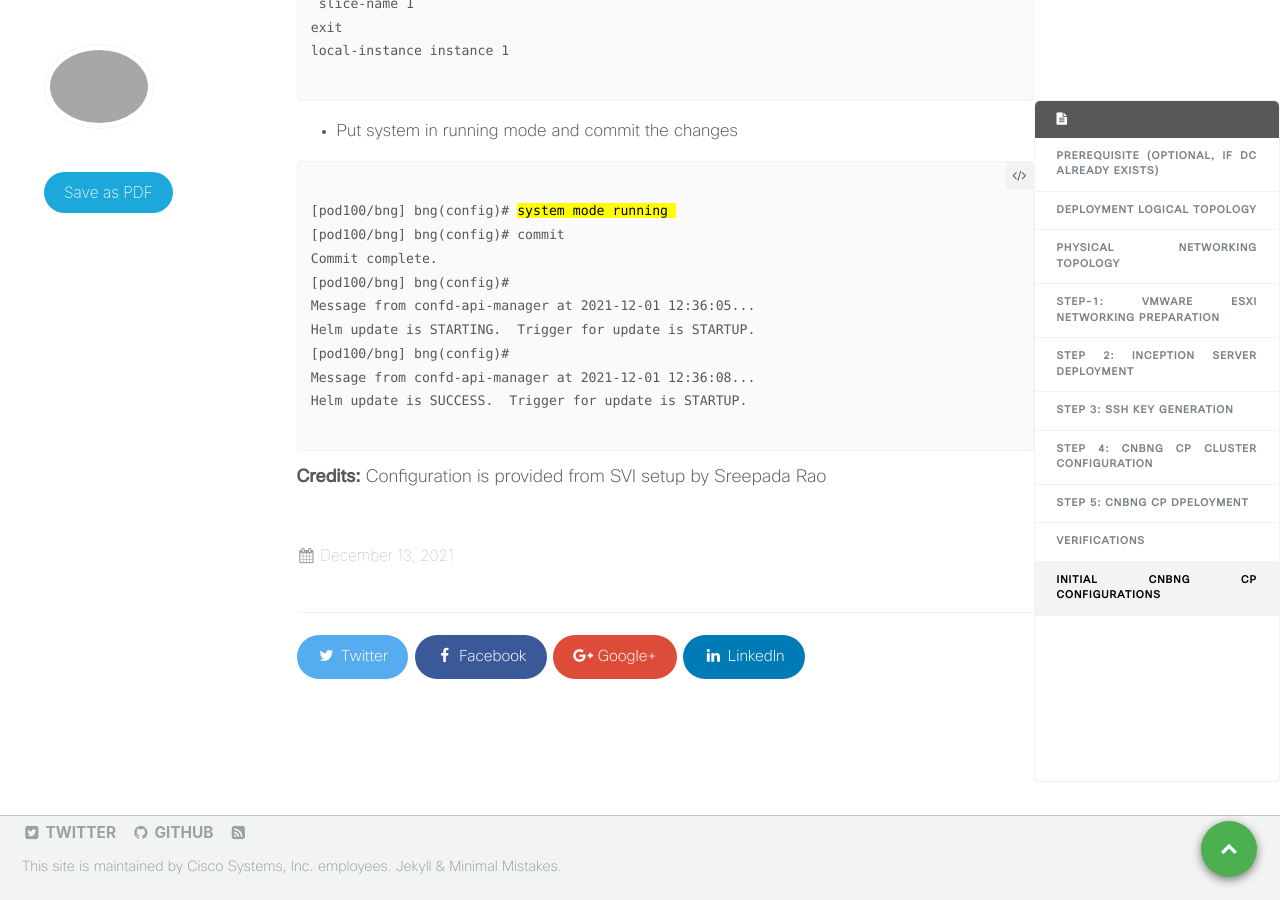
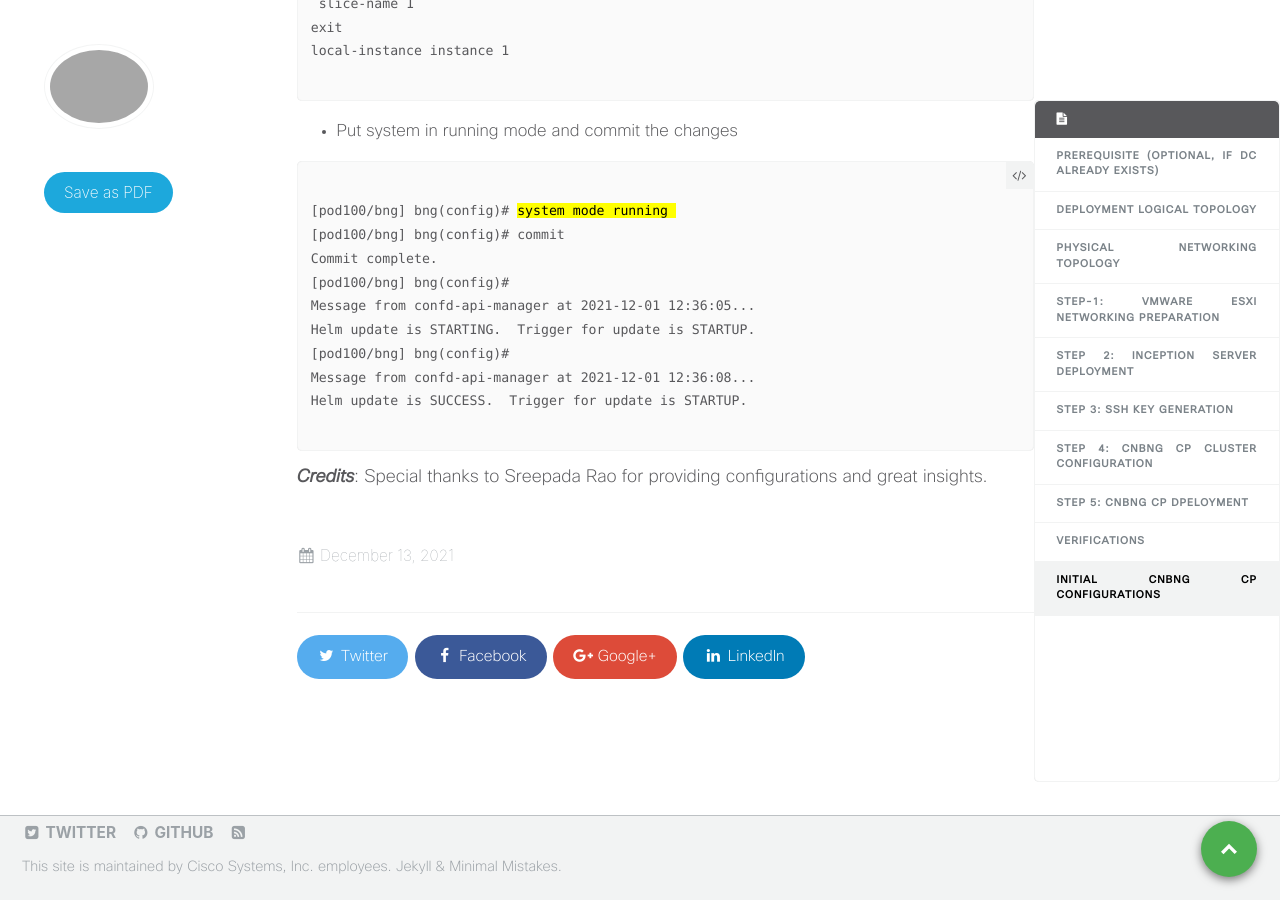
Before and after one commit to xrdocs/cnbng, a Jekyll site: the page built from _tutorials/multi-server-cnbng-cp-deployment-in-vmware.md, in a window 1280 px wide and 900 px high, scrolled down 25956 px. Built offline with Jekyll 4.4.1, drawn with Linux system fonts in a browser that asks for light colours; comment, search, counter and statistics services are not loaded.

Commit message:
Update multi-server-cnbng-cp-deployment-in-vmware.md

```diff
--- a/_tutorials/multi-server-cnbng-cp-deployment-in-vmware.md
+++ b/_tutorials/multi-server-cnbng-cp-deployment-in-vmware.md
@@ -1288,4 +1288,4 @@ Helm update is SUCCESS.  Trigger for update is STARTUP.
 </pre>
 </div>
 
-**Credits:** Configuration is provided from SVI setup by Sreepada Rao
+***Credits***: Special thanks to Sreepada Rao for providing configurations and great insights.
```
